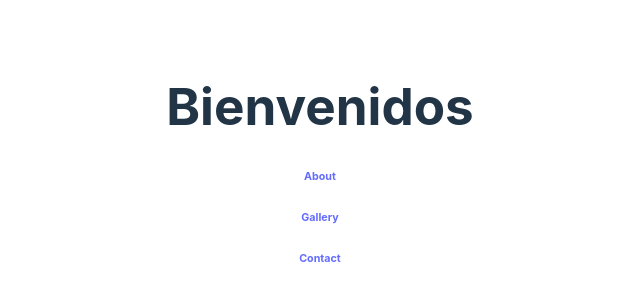
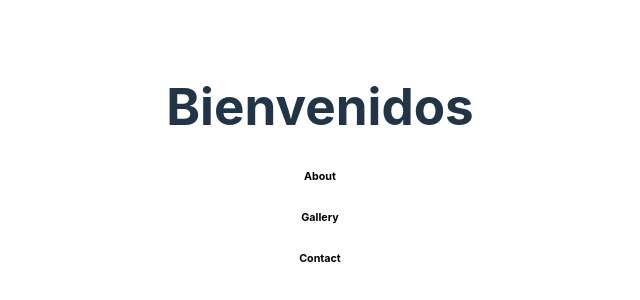
Before and after one commit to jlcarrascof/React-Lectures, a React (Vite) app in the folder react-routing/: page / in a window 1280 px wide. Shown: the part 232-532 px from the top of the page, without its empty margins (320-960 px from the left). Built offline with nearby package versions, Linux system fonts and the light colour scheme.

Commit message:
Replace Link tags by NavLink tags in Home.jsx component

```diff
--- a/react-routing/src/App.jsx
+++ b/react-routing/src/App.jsx
@@ -20,10 +20,9 @@ const History = () => {
 }
 
 function App() {
-
   return <div>
+    <Home />
     <Routes>
-      <Route path='/' element={<Home />} />
       <Route path='/about' element={<About />}>
         <Route path='vision' element={<Vision />} />
         <Route path='mision' element={<Mision />} />
--- a/react-routing/src/components/Home.jsx
+++ b/react-routing/src/components/Home.jsx
@@ -1,5 +1,5 @@
 import { Link } from "react-router-dom";
-import NavLink from "./components/Navlink";
+import NavLink from './Navlink'
 import { useNavigate } from "react-router-dom";
 
 function Home() {
@@ -8,9 +8,9 @@ function Home() {
   return (
     <div>
       <h1>Bienvenidos</h1>
-      <Link to='/about'><h6>About</h6></Link>
-      <Link to='/gallery'><h6>Gallery</h6></Link>
-      <Link to='/contact'><h6>Contact</h6></Link>
+      <NavLink to='/about'><h6>About</h6></NavLink>
+      <NavLink to='/gallery'><h6>Gallery</h6></NavLink>
+      <NavLink to='/contact'><h6>Contact</h6></NavLink>
     </div>
   );
 }
```
